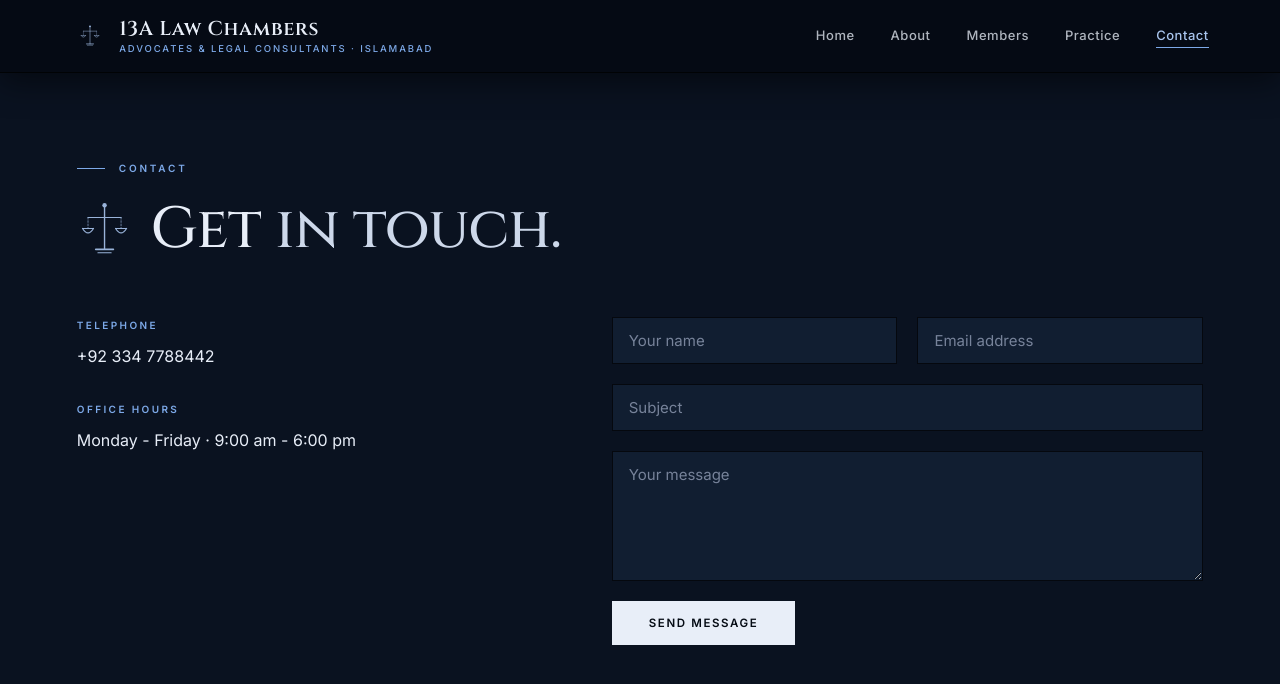
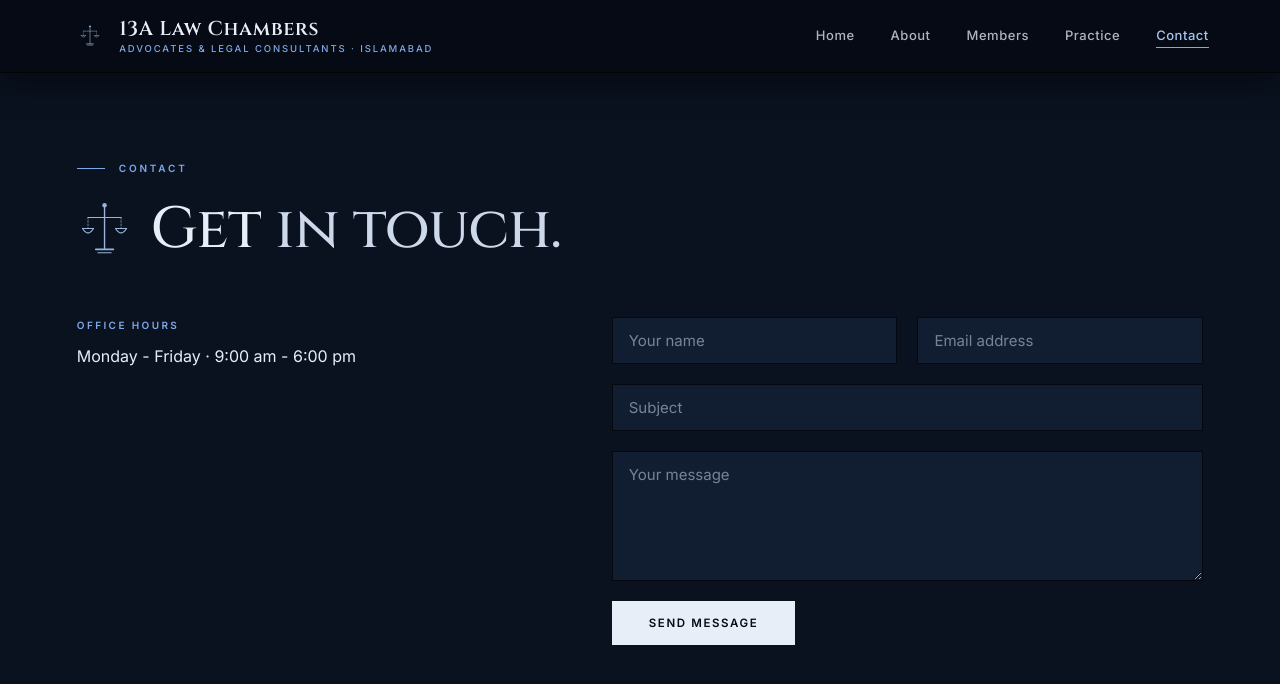
Before and after one commit to Hassanahmed-15/13A-LAW-CHAMBERS, a React (Vite) app in the folder react-app/: page /contact in a window 1280 px wide. Shown: the top 684 px of the page. Built offline with nearby package versions, Linux system fonts and the light colour scheme.

Commit message:
changesdone

```diff
--- a/react-app/src/members.js
+++ b/react-app/src/members.js
@@ -158,6 +158,7 @@ export const members = [
       ]},
       { h: 'Contact', body: [
         { type: 'a', href: 'mailto:raza.faraz@gmail.com', text: 'raza.faraz@gmail.com' },
+        { type: 'a', href: 'https://www.linkedin.com/in/syed-faraz-raza-5851a7254', text: 'LinkedIn Profile', external: true },
         { type: 'p', text: '+92 321 5171400' },
       ]},
     ],
@@ -216,6 +217,7 @@ export const members = [
       ]},
       { h: 'Contact', body: [
         { type: 'a', href: 'mailto:moazzam_10@hotmail.com', text: 'moazzam_10@hotmail.com' },
+        { type: 'a', href: 'https://www.linkedin.com/in/moazzam-habib-66a53b60', text: 'LinkedIn Profile', external: true },
         { type: 'p', text: '+92 334 7788442' },
       ]},
     ],
--- a/react-app/src/pages/Contact.jsx
+++ b/react-app/src/pages/Contact.jsx
@@ -21,10 +21,6 @@ export default function Contact() {
           <div className="contact-grid">
             <Reveal className="contact-items">
               <div className="contact-item">
-                <strong>Telephone</strong>
-                <p>+92 334 7788442</p>
-              </div>
-              <div className="contact-item">
                 <strong>Office Hours</strong>
                 <p>Monday - Friday&nbsp;·&nbsp;9:00 am - 6:00 pm</p>
               </div>
```
Also changed, not shown: react-app/.claude/settings.json (added).
